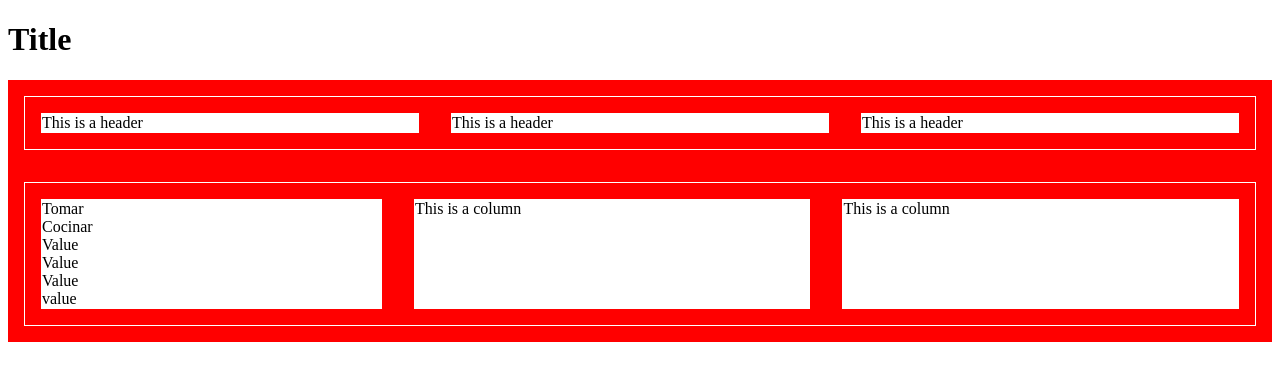
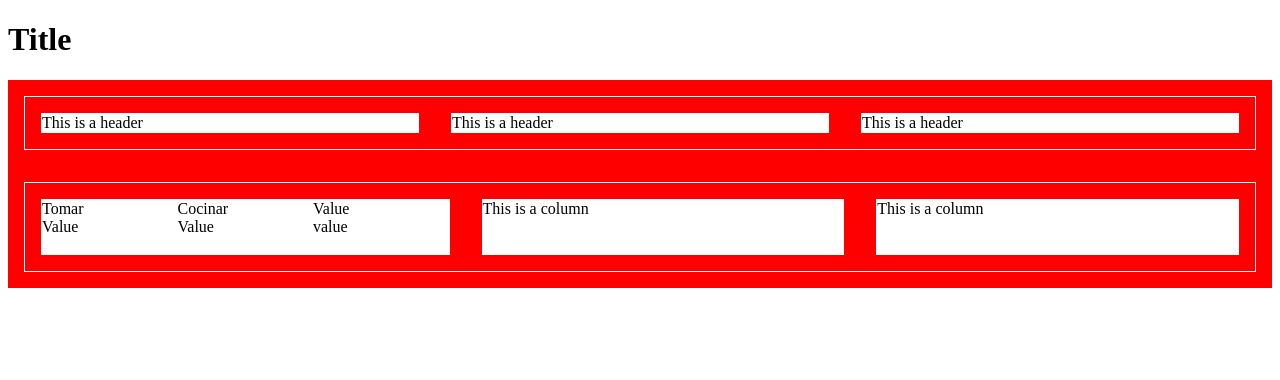
Before and after one commit to albergvasili/aquacola, a React (Create React App) app: page / in a window 1280 px wide. Shown: the top 380 px of the page. Built offline with nearby package versions, Linux system fonts and the light colour scheme.

Commit message:
Refactor styles code
-Extract flex item styling
-Rename styles to differenciate between flex item and flex container
-Create 'top-left' style to define Grid layout

```diff
--- a/src/App.css
+++ b/src/App.css
@@ -3,7 +3,17 @@
   padding: 1px;
 }
 
-.flex {
+.flex-container {
     display: flex;
     flex-direction: row;
-  }
+}
+
+.flex-item {
+  flex-grow: 1;
+}
+
+.top-left {
+  display: grid;
+  grid-template-columns: repeat(3, 1fr);
+  grid-template-rows: repeat(3, 1fr);
+}
--- a/src/App.js
+++ b/src/App.js
@@ -3,7 +3,7 @@ import './App.css';
 const Header = (props) => {
   const sampleHeader = 'This is a header';
   return (
-    <div className='test flex'>
+    <div className='test flex-container'>
         <Column children={sampleHeader}/>
         <Column children={sampleHeader}/>
         <Column children={sampleHeader}/>
@@ -14,7 +14,7 @@ const Header = (props) => {
 const Columns = (props) => {
   const sampleText = 'This is a column'
   return (
-    <div className='test flex'>
+    <div className='test flex-container'>
       <Column>
         <FirstOption/>
       </Column>
@@ -25,12 +25,9 @@ const Columns = (props) => {
 };
 
 const Column = ({children}) => {
-  const style = {
-    flexGrow: 1
-  };
 
   return (
-    <div style={style} className='test'>
+    <div  className='test flex-item'>
       {children}
     </div>
   );
@@ -38,7 +35,7 @@ const Column = ({children}) => {
 
 const FirstOption = ({props}) => {
   return (
-    <SubSection>
+    <SubSection className='top-left'>
       <TopLeft/>
     </SubSection>
   );
```
